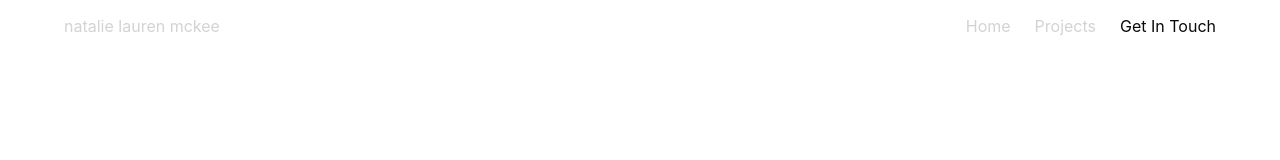
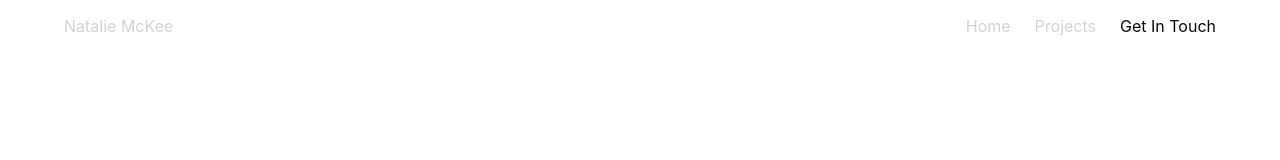
Before and after one commit to nmckee9/React-Portfolio, a React (Create React App) app in the folder nlmportfolio/: page /getintouch in a window 1280 px wide. Shown: the top 160 px of the page. Built offline with nearby package versions, Linux system fonts and the light colour scheme.

Commit message:
adds email link

```diff
--- a/nlmportfolio/src/components/Links/links.js
+++ b/nlmportfolio/src/components/Links/links.js
@@ -26,9 +26,9 @@ function Links() {
                 <span>GitHub</span>
               </a>
             </div>
-            <button class="button  is-outlined is-info is-link">
-                <span>Send an Email</span>
-              </button>
+            <a href="mailto:nmckee9@gmail.com" class="button is-outlined is-info is-link">
+                Send an Email
+                </a>
         </div>
       </div>
     </div>
--- a/nlmportfolio/src/pages/Contact/contact.js
+++ b/nlmportfolio/src/pages/Contact/contact.js
@@ -13,7 +13,7 @@ function Contact() {
       <div class="container">
         <div class="navbar-brand">
           <a class="navbar-item">
-          <p>natalie lauren mckee</p>
+          <p>Natalie McKee</p>
           </a>
           <span class="navbar-burger burger" data-target="navbarMenuHeroA">
             <span></span>
--- a/nlmportfolio/src/pages/Portfolio/portfolio.js
+++ b/nlmportfolio/src/pages/Portfolio/portfolio.js
@@ -14,7 +14,7 @@ function Portfolio() {
       <div class="container">
         <div class="navbar-brand">
           <a class="navbar-item">
-          <p>natalie lauren mckee</p>
+          <p>Natalie McKee</p>
           </a>
           <span class="navbar-burger burger" data-target="navbarMenuHeroA">
             <span></span>
```
